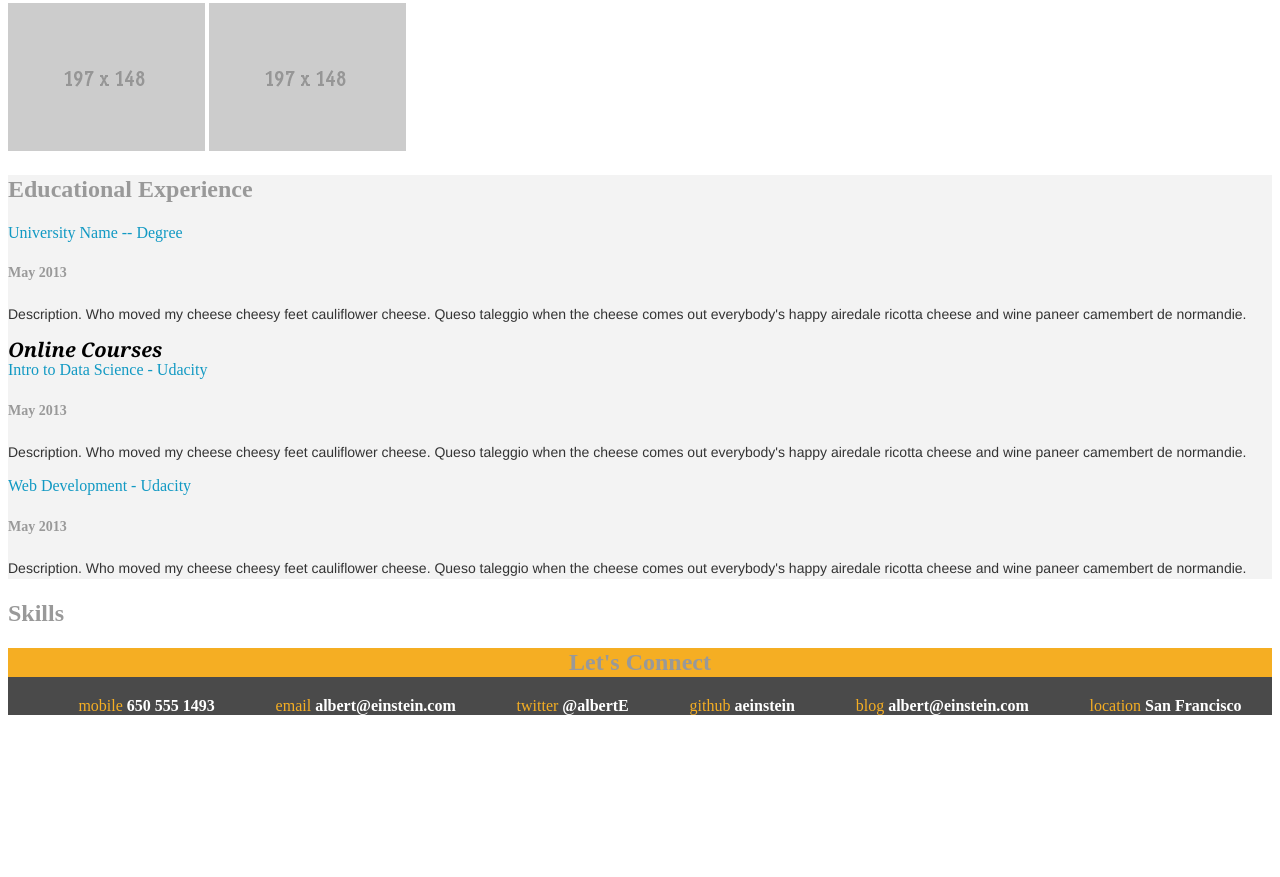
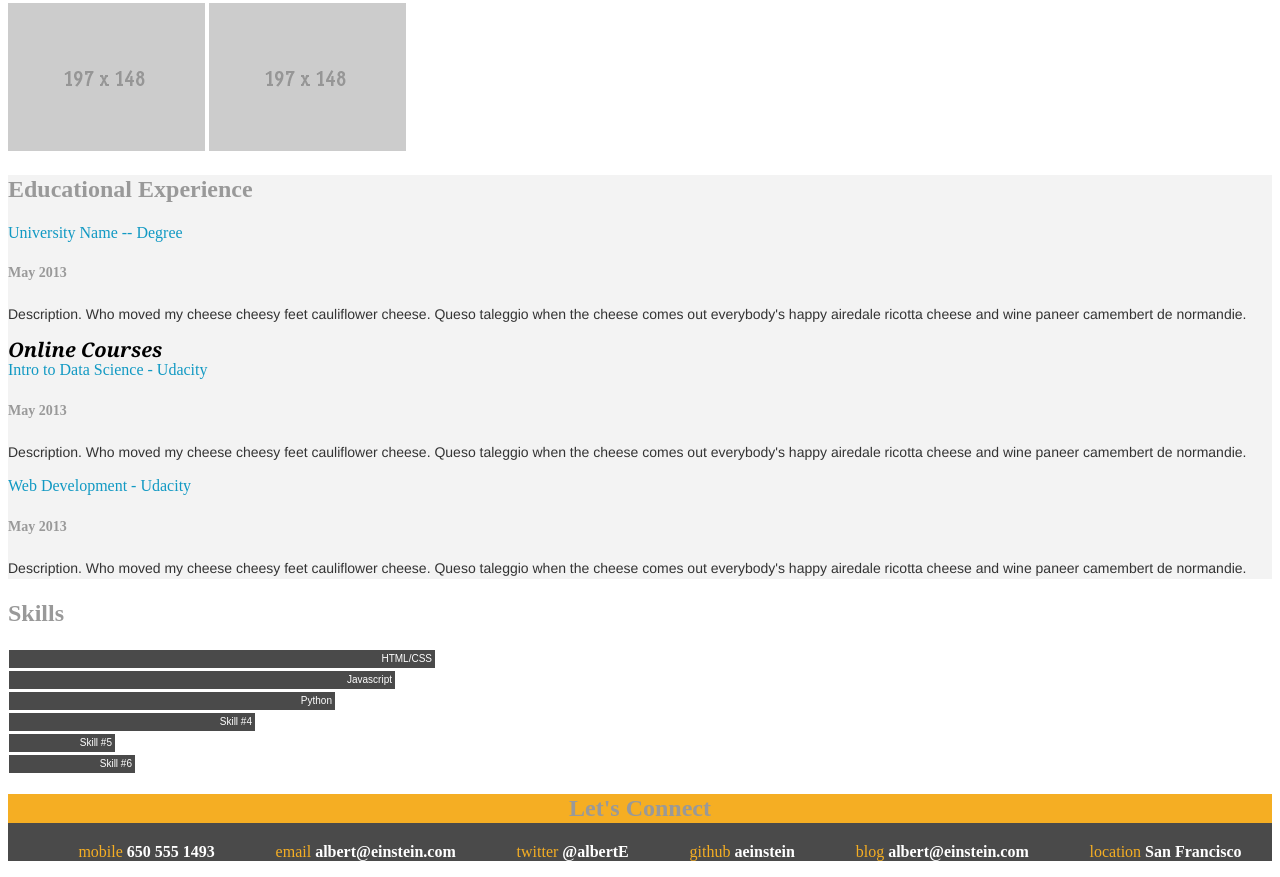
Before and after one commit to cameronwp/udresume, a plain HTML site: page index.html in a window 1280 px wide. Shown: the part 854-1731 px from the top of the page. Before the commit the page ends 1585 px from the top, so only its background shows below. Drawn offline with Linux system fonts and the light colour scheme.

Commit message:
Bar chart stuff

```diff
--- a/css/style.css
+++ b/css/style.css
@@ -105,3 +105,15 @@ ul {
 .center-text {
   text-align: center;
 }
+
+/* Bar chart stuff */
+.chart div {
+  font: 10px sans-serif;
+  background-color: #4A4A4A;
+  text-align: right;
+  padding: 3px;
+  margin: 1px;
+  height: 12px;
+  color: white;
+  display: inline-block;
+}
--- a/index.html
+++ b/index.html
@@ -99,6 +99,14 @@
 
     <div id="skills">
       <h2>Skills</h2>
+      <div class="chart">
+        <span></span><div style="width: 420px;">HTML/CSS</div><br/>
+        <span></span><div style="width: 380px;">Javascript</div><br/>
+        <span></span><div style="width: 320px;">Python</div><br/>
+        <span></span><div style="width: 240px;">Skill #4</div><br/>
+        <span></span><div style="width: 100px;">Skill #5</div><br/>
+        <span></span><div style="width: 120px;">Skill #6</div>
+      </div>
     </div>
 
     <div id="letsConnect" class='dark-gray'>
```
